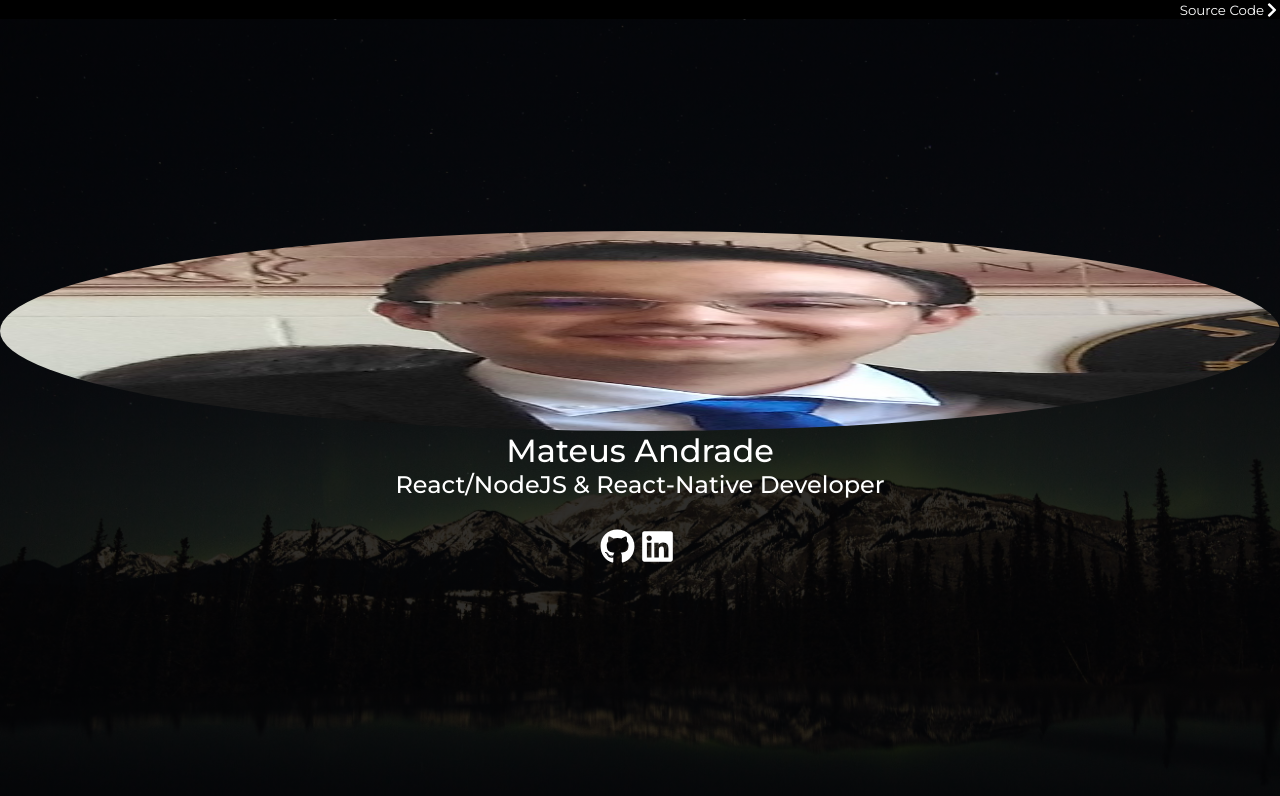
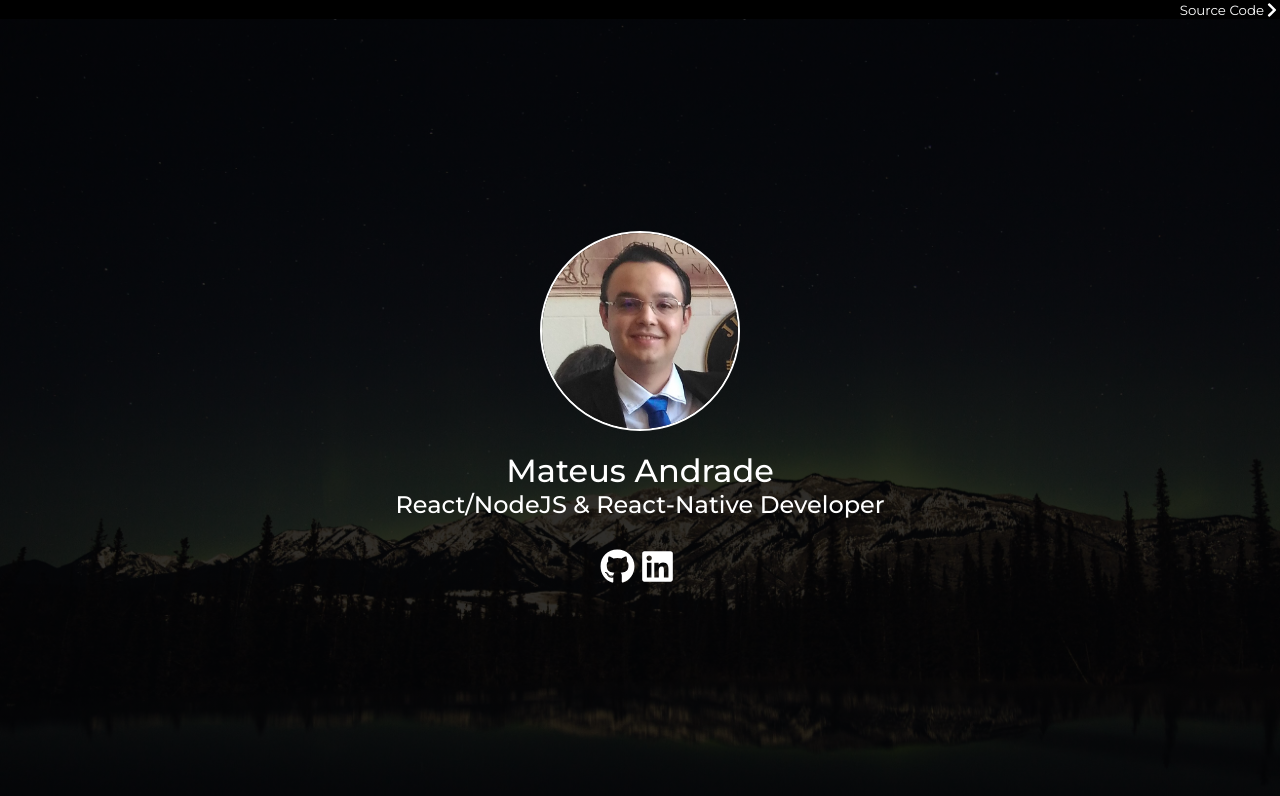
Before and after one commit to mCodex/mcodex.github.io, a Next.js app: page / in a window 1280 px wide. Shown: the top 796 px of the page. Built offline with nearby package versions, Linux system fonts and the light colour scheme.

Commit message:
fixed image

```diff
--- a/src/pages/Home/styles.ts
+++ b/src/pages/Home/styles.ts
@@ -1,5 +1,4 @@
 import styled from 'styled-components';
-import Image from 'next/image'
 
 export const Container = styled.div`
   display: flex;
@@ -30,7 +29,8 @@ export const MainContainer = styled.main`
   flex: 1;
   flex-grow: 1;
   flex-direction: column;
-  background: linear-gradient(0deg, rgba(0, 0, 0, 0.8), rgba(0, 0, 0, 0.8)), url('/assets/img/cover.jpg');
+  background: linear-gradient(0deg, rgba(0, 0, 0, 0.8), rgba(0, 0, 0, 0.8)),
+    url('/assets/img/cover.jpg');
   background-size: cover;
   place-content: center;
   text-align: center;
@@ -38,20 +38,16 @@ export const MainContainer = styled.main`
   h3 {
     margin: 5px 0;
   }
-
-  > div {
-    align-self: center;
-    margin-bottom: 20px;
-  }
 `;
 
-export const Avatar = styled(Image).attrs({
-  width: "200px",
-  height: "200px"
-})`
+export const Avatar = styled.img`
+  width: 200px;
+  height: 200px;
+  align-self: center;
+  margin-bottom: 20px;
   border-radius: 50%;
   border: 2px solid #fff;
-`
+`;
 
 export const SocialIconsContainer = styled.div`
   margin-top: 30px;
```
Also changed, not shown: .eslintrc.js.
